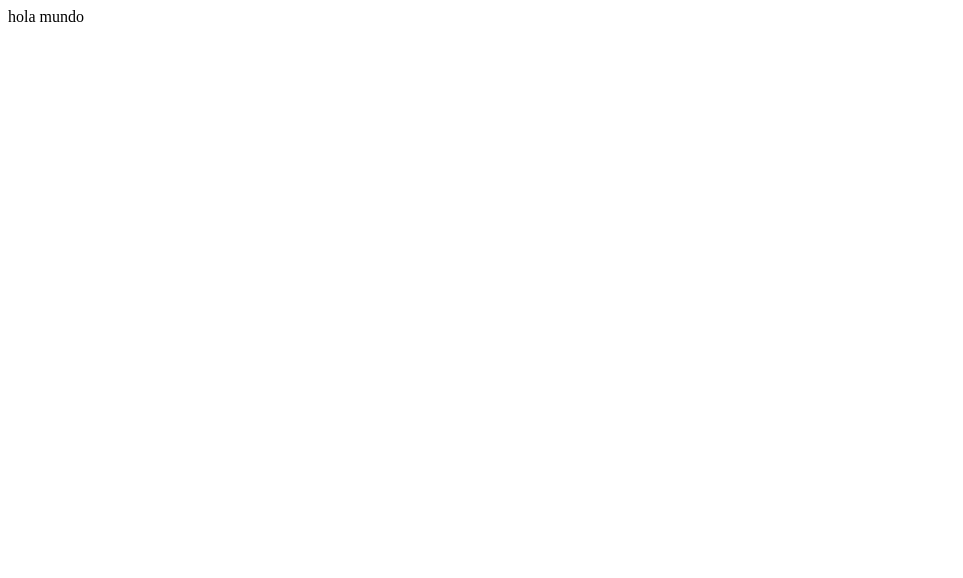
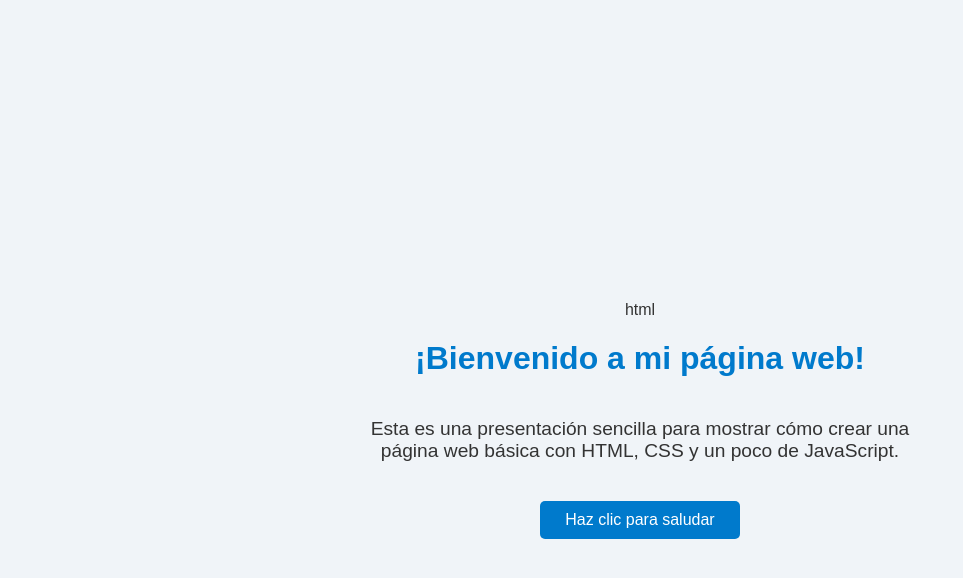
Before and after one commit to julimunin/singandsip, a plain HTML site: page index.html in a window 1280 px wide. Shown: the whole page, without its empty margins (0-963 px from the left). Drawn offline with Linux system fonts and the light colour scheme.

Commit message:
index.html

```diff
--- a/index.html
+++ b/index.html
@@ -1 +1,55 @@
-hola mundo
+html
+<!DOCTYPE html>
+<html lang="es">
+<head>
+    <meta charset="UTF-8" />
+    <meta name="viewport" content="width=device-width, initial-scale=1" />
+    <title>Mi Página de Presentación</title>
+    <style>
+        body {
+            font-family: Arial, sans-serif;
+            background: #f0f4f8;
+            color: #333;
+            display: flex;
+            flex-direction: column;
+            align-items: center;
+            justify-content: center;
+            height: 100vh;
+            margin: 0;
+            padding: 20px;
+        }
+        h1 {
+            color: #007acc;
+        }
+        p {
+            font-size: 1.2em;
+            max-width: 600px;
+            text-align: center;
+        }
+        button {
+            margin-top: 20px;
+            padding: 10px 25px;
+            font-size: 1em;
+            background-color: #007acc;
+            border: none;
+            color: white;
+            border-radius: 5px;
+            cursor: pointer;
+        }
+        button:hover {
+            background-color: #005fa3;
+        }
+    </style>
+</head>
+<body>
+    <h1>¡Bienvenido a mi página web!</h1>
+    <p>Esta es una presentación sencilla para mostrar cómo crear una página web básica con HTML, CSS y un poco de JavaScript.</p>
+    <button onclick="saludar()">Haz clic para saludar</button>
+
+    <script>
+        function saludar() {
+            alert('¡Hola! Gracias por visitar mi página.');
+        }
+    </script>
+</body>
+</html>
```
